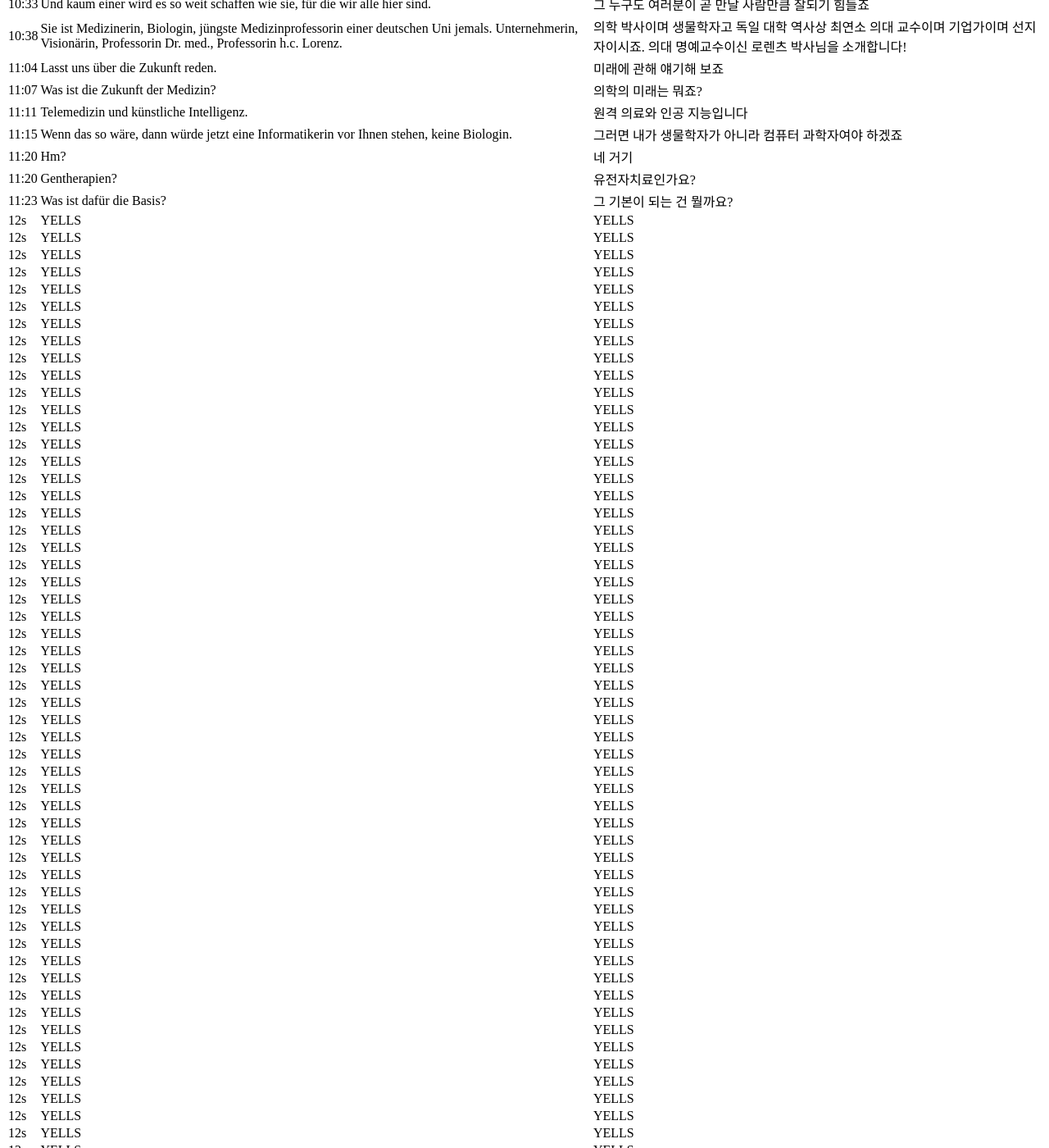
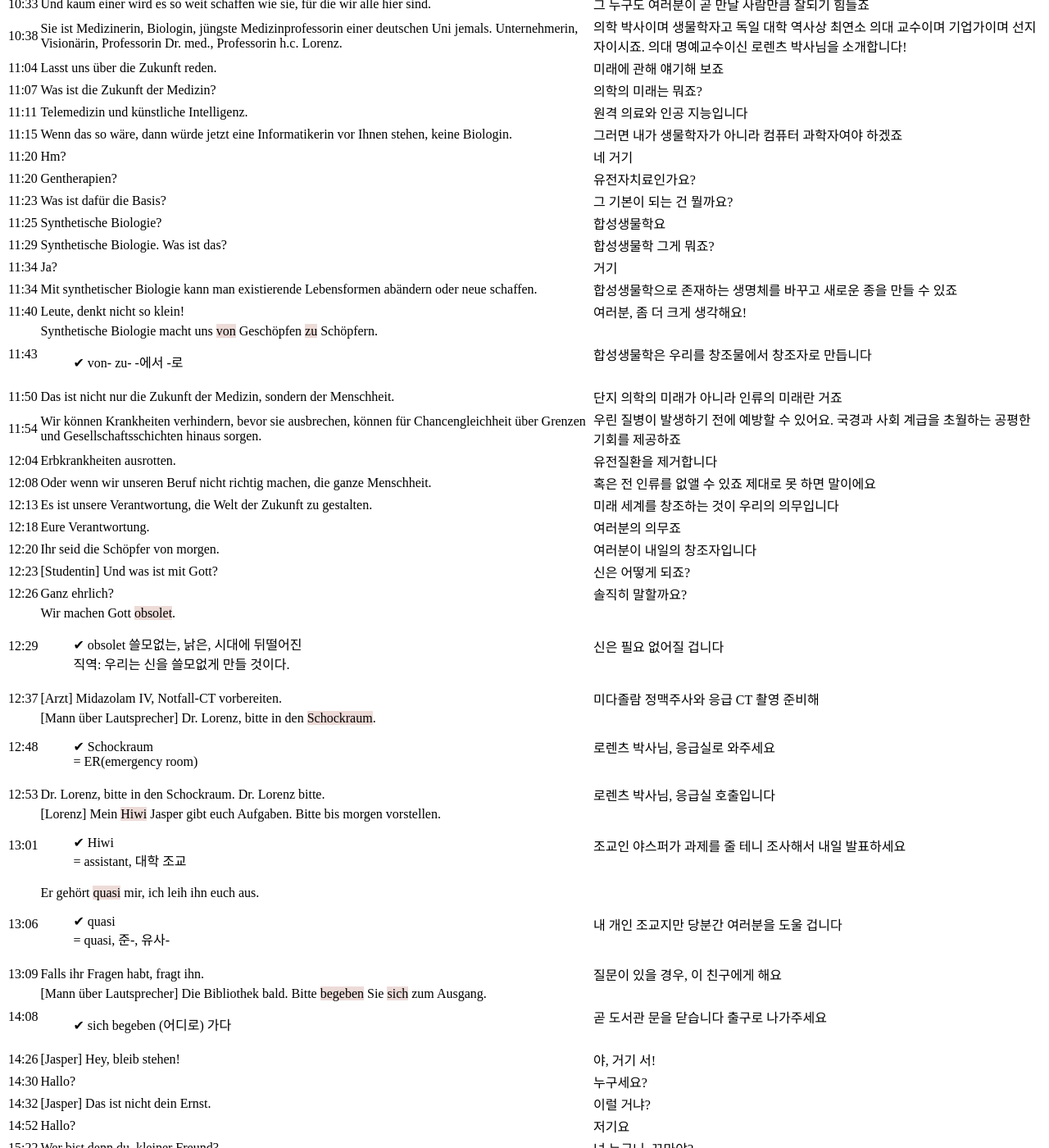
Before and after one commit to finddme/finddme.github.io, a Jekyll site: the page built from _posts/2021-01-30-Biohackers1.md, in a window 1280 px wide and 1400 px high, scrolled down 3747 px. Shown: the whole window at 82% size. Built offline with Jekyll 4.4.1, drawn with Linux system fonts in a browser that asks for light colours; some of the changed text lies outside the part shown.

Commit message:
Update 2021-01-30-Biohackers1.md

```diff
--- a/_posts/2021-01-30-Biohackers1.md
+++ b/_posts/2021-01-30-Biohackers1.md
@@ -143,50 +143,50 @@ tag: Deutsch
        <tr><td>11:20</td><td>Hm?</td><td>네 거기</td></tr>
        <tr><td>11:20</td><td>Gentherapien?</td><td>유전자치료인가요?</td></tr>
        <tr><td>11:23</td><td>Was ist dafür die Basis?</td><td>그 기본이 되는 건 뭘까요?</td></tr>
-       <tr><td>12s</td><td>YELLS</td><td>YELLS</td></tr>
-       <tr><td>12s</td><td>YELLS</td><td>YELLS</td></tr>
-       <tr><td>12s</td><td>YELLS</td><td>YELLS</td></tr>
-       <tr><td>12s</td><td>YELLS</td><td>YELLS</td></tr>
-       <tr><td>12s</td><td>YELLS</td><td>YELLS</td></tr>
-       <tr><td>12s</td><td>YELLS</td><td>YELLS</td></tr>
-       <tr><td>12s</td><td>YELLS</td><td>YELLS</td></tr>
-       <tr><td>12s</td><td>YELLS</td><td>YELLS</td></tr>
-       <tr><td>12s</td><td>YELLS</td><td>YELLS</td></tr>
-       <tr><td>12s</td><td>YELLS</td><td>YELLS</td></tr>
-       <tr><td>12s</td><td>YELLS</td><td>YELLS</td></tr>
-       <tr><td>12s</td><td>YELLS</td><td>YELLS</td></tr>
-       <tr><td>12s</td><td>YELLS</td><td>YELLS</td></tr>
-       <tr><td>12s</td><td>YELLS</td><td>YELLS</td></tr>
-       <tr><td>12s</td><td>YELLS</td><td>YELLS</td></tr>
-       <tr><td>12s</td><td>YELLS</td><td>YELLS</td></tr>
-       <tr><td>12s</td><td>YELLS</td><td>YELLS</td></tr>
-       <tr><td>12s</td><td>YELLS</td><td>YELLS</td></tr>
-       <tr><td>12s</td><td>YELLS</td><td>YELLS</td></tr>
-       <tr><td>12s</td><td>YELLS</td><td>YELLS</td></tr>
-       <tr><td>12s</td><td>YELLS</td><td>YELLS</td></tr>
-       <tr><td>12s</td><td>YELLS</td><td>YELLS</td></tr>
-       <tr><td>12s</td><td>YELLS</td><td>YELLS</td></tr>
-       <tr><td>12s</td><td>YELLS</td><td>YELLS</td></tr>
-       <tr><td>12s</td><td>YELLS</td><td>YELLS</td></tr>
-       <tr><td>12s</td><td>YELLS</td><td>YELLS</td></tr>
-       <tr><td>12s</td><td>YELLS</td><td>YELLS</td></tr>
-       <tr><td>12s</td><td>YELLS</td><td>YELLS</td></tr>
-       <tr><td>12s</td><td>YELLS</td><td>YELLS</td></tr>
-       <tr><td>12s</td><td>YELLS</td><td>YELLS</td></tr>
-       <tr><td>12s</td><td>YELLS</td><td>YELLS</td></tr>
-       <tr><td>12s</td><td>YELLS</td><td>YELLS</td></tr>
-       <tr><td>12s</td><td>YELLS</td><td>YELLS</td></tr>
-       <tr><td>12s</td><td>YELLS</td><td>YELLS</td></tr>
-       <tr><td>12s</td><td>YELLS</td><td>YELLS</td></tr>
-       <tr><td>12s</td><td>YELLS</td><td>YELLS</td></tr>
-       <tr><td>12s</td><td>YELLS</td><td>YELLS</td></tr>
-       <tr><td>12s</td><td>YELLS</td><td>YELLS</td></tr>
-       <tr><td>12s</td><td>YELLS</td><td>YELLS</td></tr>
-       <tr><td>12s</td><td>YELLS</td><td>YELLS</td></tr>
-       <tr><td>12s</td><td>YELLS</td><td>YELLS</td></tr>
-       <tr><td>12s</td><td>YELLS</td><td>YELLS</td></tr>
-       <tr><td>12s</td><td>YELLS</td><td>YELLS</td></tr>
-       <tr><td>12s</td><td>YELLS</td><td>YELLS</td></tr>
+       <tr><td>11:25</td><td>Synthetische Biologie?</td><td>합성생물학요</td></tr>
+       <tr><td>11:29</td><td>Synthetische Biologie. Was ist das?</td><td>합성생물학 그게 뭐죠?</td></tr>
+       <tr><td>11:34</td><td>Ja?</td><td>거기</td></tr>
+       <tr><td>11:34</td><td>Mit synthetischer Biologie kann man existierende Lebensformen abändern oder neue schaffen.</td><td>합성생물학으로 존재하는 생명체를 바꾸고 새로운 종을 만들 수 있죠</td></tr>
+       <tr><td>11:40</td><td>Leute, denkt nicht so klein!</td><td>여러분, 좀 더 크게 생각해요!</td></tr>
+       <tr><td>11:43</td><td>Synthetische Biologie macht uns <span style="background-color:#EDDBD8">von</span> Geschöpfen <span style="background-color:#EDDBD8">zu</span> Schöpfern.<br><blockquote>&#10004; von- zu- -에서 -로</blockquote></td><td>합성생물학은 우리를 창조물에서 창조자로 만듭니다</td></tr>
+       <tr><td>11:50</td><td>Das ist nicht nur die Zukunft der Medizin, sondern der Menschheit.</td><td>단지 의학의 미래가 아니라 인류의 미래란 거죠</td></tr>
+       <tr><td>11:54</td><td>Wir können Krankheiten verhindern, bevor sie ausbrechen, können für Chancengleichheit über Grenzen und Gesellschaftsschichten hinaus sorgen.</td><td>우린 질병이 발생하기 전에 예방할 수 있어요. 국경과 사회 계급을 초월하는 공평한 기회를 제공하죠</td></tr>
+       <tr><td>12:04</td><td>Erbkrankheiten ausrotten.</td><td>유전질환을 제거합니다</td></tr>
+       <tr><td>12:08</td><td>Oder wenn wir unseren Beruf nicht richtig machen, die ganze Menschheit.</td><td>혹은 전 인류를 없앨 수 있죠 제대로 못 하면 말이에요</td></tr>
+       <tr><td>12:13</td><td>Es ist unsere Verantwortung, die Welt der Zukunft zu gestalten.</td><td>미래 세계를 창조하는 것이 우리의 의무입니다</td></tr>
+       <tr><td>12:18</td><td>Eure Verantwortung.</td><td>여러분의 의무죠</td></tr>
+       <tr><td>12:20</td><td>Ihr seid die Schöpfer von morgen.</td><td>여러분이 내일의 창조자입니다</td></tr>
+       <tr><td>12:23</td><td>[Studentin] Und was ist mit Gott?</td><td>신은 어떻게 되죠?</td></tr>
+       <tr><td>12:26</td><td>Ganz ehrlich?</td><td>솔직히 말할까요?</td></tr>
+       <tr><td>12:29</td><td>Wir machen Gott <span style="background-color:#EDDBD8">obsolet</span>.<br><blockquote>&#10004; obsolet 쓸모없는, 낡은, 시대에 뒤떨어진<br> 직역: 우리는 신을 쓸모없게 만들 것이다.</blockquote></td><td>신은 필요 없어질 겁니다</td></tr>
+       <tr><td>12:37</td><td>[Arzt] Midazolam IV, Notfall-CT vorbereiten.</td><td>미다졸람 정맥주사와 응급 CT 촬영 준비해</td></tr>
+       <tr><td>12:48</td><td>[Mann über Lautsprecher] Dr. Lorenz, bitte in den <span style="background-color:#EDDBD8">Schockraum</span>.<br><blockquote>&#10004; Schockraum<br> = ER(emergency room)</blockquote></td><td>로렌츠 박사님, 응급실로 와주세요</td></tr>
+       <tr><td>12:53</td><td>Dr. Lorenz, bitte in den Schockraum. Dr. Lorenz bitte.</td><td>로렌츠 박사님, 응급실 호출입니다</td></tr>
+       <tr><td>13:01</td><td>[Lorenz] Mein <span style="background-color:#EDDBD8">Hiwi</span> Jasper gibt euch Aufgaben. Bitte bis morgen vorstellen.<br><blockquote>&#10004; Hiwi<br> = assistant, 대학 조교</blockquote></td><td>조교인 야스퍼가 과제를 줄 테니 조사해서 내일 발표하세요</td></tr>
+       <tr><td>13:06</td><td>Er gehört <span style="background-color:#EDDBD8">quasi</span> mir, ich leih ihn euch aus.<br><blockquote>&#10004; quasi<br> = quasi, 준-, 유사-</blockquote> </td><td>내 개인 조교지만 당분간 여러분을 도울 겁니다</td></tr>
+       <tr><td>13:09</td><td>Falls ihr Fragen habt, fragt ihn.</td><td>질문이 있을 경우, 이 친구에게 해요</td></tr>
+       <tr><td>14:08</td><td>[Mann über Lautsprecher] Die Bibliothek bald. Bitte <span style="background-color:#EDDBD8">begeben</span> Sie <span style="background-color:#EDDBD8">sich</span> zum Ausgang.<br><blockquote>&#10004; sich begeben (어디로) 가다</blockquote></td><td>곧 도서관 문을 닫습니다 출구로 나가주세요</td></tr>
+       <tr><td>14:26</td><td>[Jasper] Hey, bleib stehen!</td><td>야, 거기 서!</td></tr>
+       <tr><td>14:30</td><td>Hallo?</td><td>누구세요?</td></tr>
+       <tr><td>14:32</td><td>[Jasper] Das ist nicht dein Ernst.</td><td>이럴 거냐?</td></tr>
+       <tr><td>14:52</td><td>Hallo?</td><td>저기요</td></tr>
+       <tr><td>15:22</td><td>Wer bist denn du, kleiner Freund?</td><td>넌 누구니, 꼬마야?</td></tr>
+       <tr><td>15:25</td><td>Das ist meiner.</td><td>그거 내 거야</td></tr>
+       <tr><td>15:26</td><td>Scheiße!</td><td>젠장!</td></tr>
+       <tr><td>15:29</td><td>Warte!</td><td>잠깐만요!</td></tr>
+       <tr><td>15:31</td><td>Mendel darf <span style="background-color:#EDDBD8">auf gar keinen Fall</span> abhauen.<br><blockquote>&#10004; auf gar keinen Fall<br> 어떤 경우에도, 무슨 일이 있어도, 꼭</blockquote></td><td>멘델을 꼭 잡아야 해!</td></tr>
+       <tr><td>15:31</td><td>Mendel?</td><td>멘델?</td></tr>
+       <tr><td>15:33</td><td>Die Maus.</td><td>그 쥐!</td></tr>
+       <tr><td>15:33</td><td>Ok.</td><td>알았어요</td></tr>
+       <tr><td>16:05</td><td>Warum leuchtet Mendel?</td><td>멘델이 왜 빛이 나죠?</td></tr>
+       <tr><td>16:05</td><td>Vielleicht hat er Angst im Dunkeln?</td><td>어두운 게 무섭나 보지</td></tr>
+       <tr><td>16:08</td><td>Weil er ein Gen für fluoreszierendes Protein in sich hat.</td><td>체내에 형광단백질 유전자가 있어</td></tr>
+       <tr><td>16:11</td><td>Hast du's synthetisiert?</td><td>체내에 형광단백질 유전자가 있어</td></tr>
+       <tr><td>16:13</td><td>Nee. <span style="background-color:#EDDBD8">Könnte</span> ich aber.<br><blockquote>&#10004; koennen의 접속법 2식(주관적 용법)<br>주관적 용법은 원래 추측 한 숟가락 넣으면 됨.<br>직역: 할 수 있을 거야/ 할 수 있겠지만. 하지만 아니</blockquote></td><td>할 순 있지만 내가 안 했어</td></tr>
+       <tr><td>16:14</td><td>Und was machst du dann mit der Maus?</td><td>그런데 얘를 왜 데리고 있어요?/ 그럼 얘로 뭐하는거예요?</td></tr>
+       <tr><td>16:14</td><td>Ich hab sie gerettet.</td><td>내가 얘를 구출했거든</td></tr>
+       <tr><td>16:17</td><td>Du Held.</td><td>영웅이군요</td></tr>
+       <tr><td>16:18</td><td>Genveränderte Tiere <span style="background-color:#EDDBD8">müssen</span> nach Experimenten <span style="background-color:#EDDBD8">entsorgt werden</span>.<blockquote>&#10004; 화법조동사 수동태</blockquote></td><td>유전자변형동물은 폐기 처분되어야 해</td></tr>
        <tr><td>12s</td><td>YELLS</td><td>YELLS</td></tr>
        <tr><td>12s</td><td>YELLS</td><td>YELLS</td></tr>
        <tr><td>12s</td><td>YELLS</td><td>YELLS</td></tr>
```
